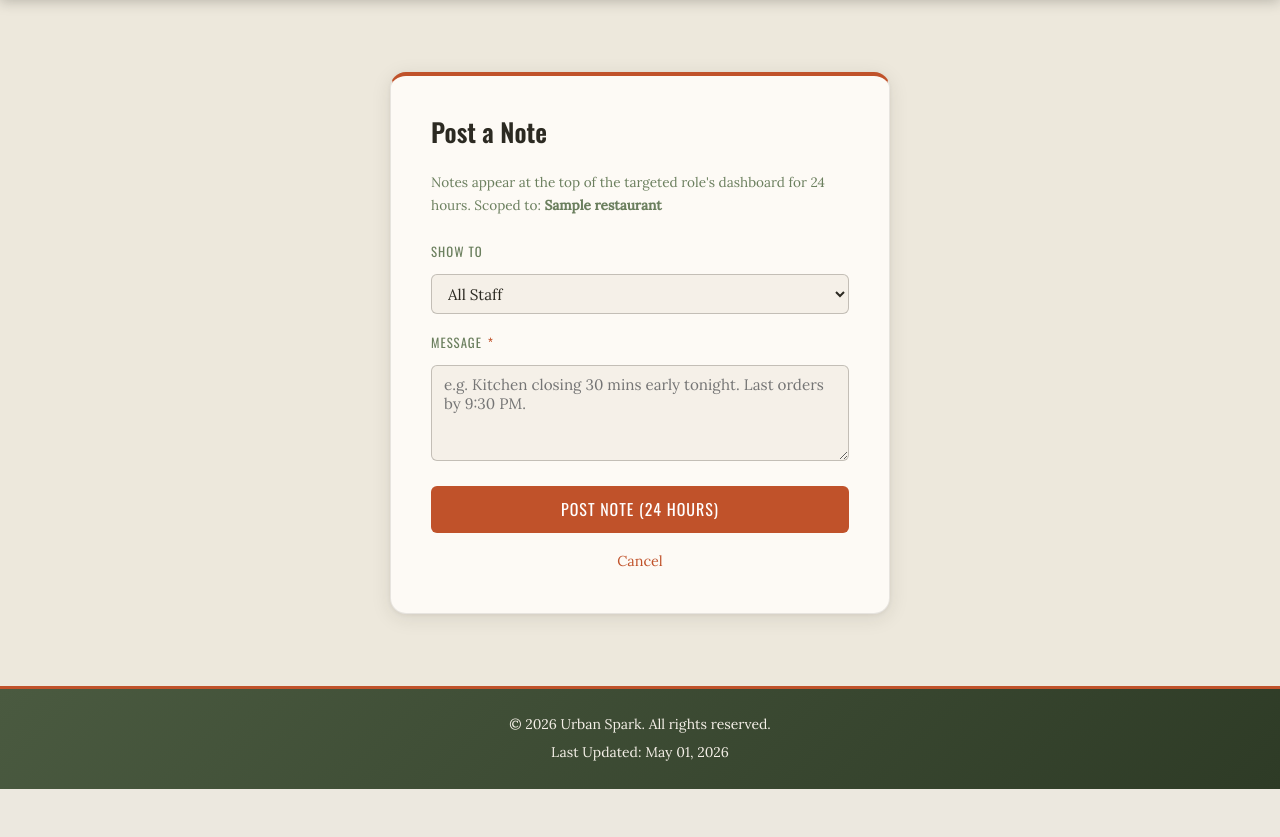
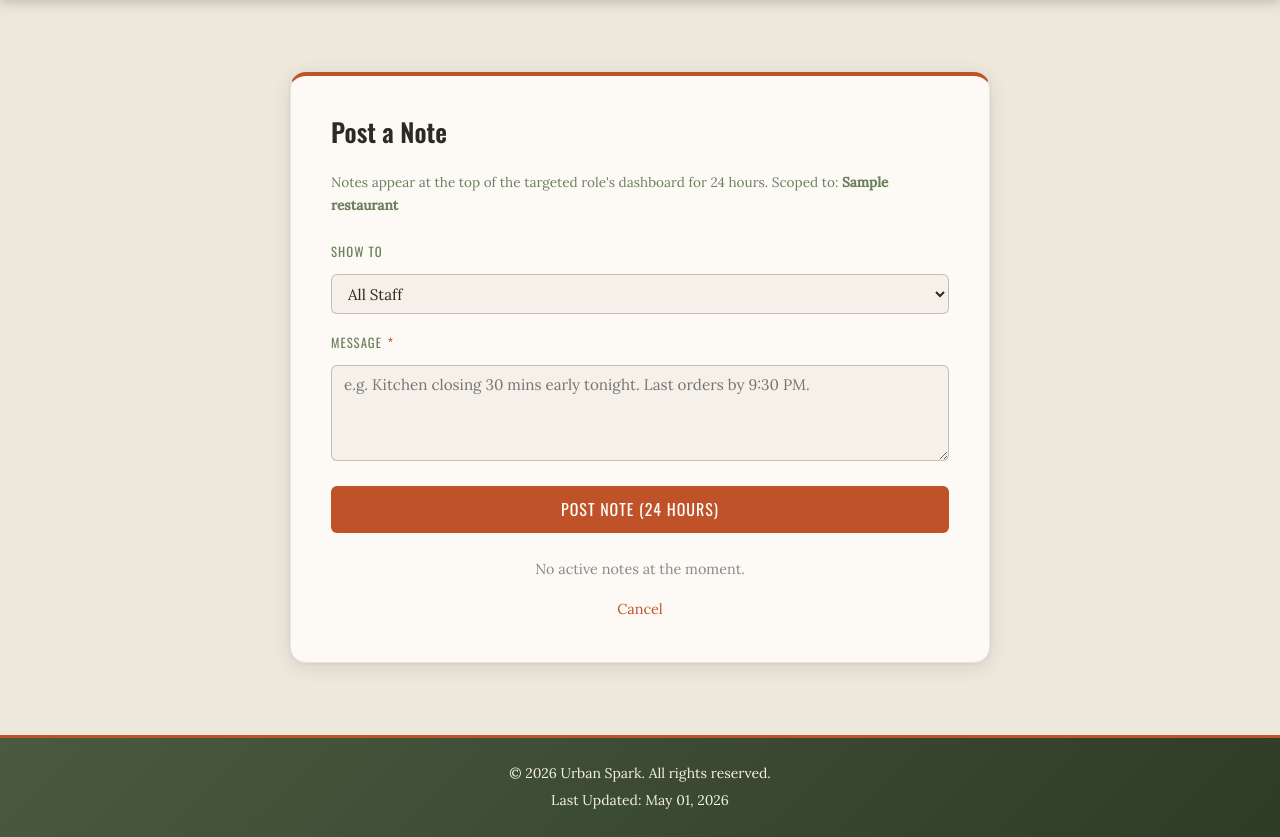
Before and after one commit to Web-Development-UAlberta/exsm-3943-3951-sp1-c-python-project-restaurant-scenario-python-project, a Django app: page /manager-notes/new/ in a window 1280 px wide. Shown: the part 107-944 px from the top of the page. Before the commit the page ends 896 px from the top, so only its background shows below. Run offline with Django 5.2, Linux system fonts and the light colour scheme; a user stored in the database is signed in; tables that the repository leaves empty hold one stand-in row (values such as "Sample post").

Commit message:
fix: remove edit/delete from note bar, widen manager note form, notes working correctly

```diff
--- a/Python_Project/restaurant/context_processors.py
+++ b/Python_Project/restaurant/context_processors.py
@@ -1,4 +1,5 @@
 from django.utils import timezone
+from django.db.models import Q
 from . import models
 
 
@@ -17,60 +18,47 @@ def manager_notes(request):
 
     now = timezone.now()
 
-    # find the restaurant associated with this user
-    # for servers, drivers, kitchen staff this is the restaurant they are linked to via their tables
-    # for managers it is the restaurant where they are the manager
-    # for owners it shows all active notes across all restaurants
-    try:
-        if request.user.role == models.User.Role.MANAGER:
-            restaurant = models.Restaurant.objects.filter(user=request.user).first()
-            if not restaurant:
-                return {'active_manager_notes': []}
-            notes = models.ManagerNote.objects.filter(
-                restaurant=restaurant,
-                expires_at__gt=now
-            ).filter(
-                models.Q(target_role=0) | models.Q(target_role=request.user.role)
-            ).order_by('-created_at')
+    # managers see notes for their own restaurant
+    if request.user.role == models.User.Role.MANAGER:
+        restaurant = models.Restaurant.objects.filter(user=request.user).first()
+        if not restaurant:
+            return {'active_manager_notes': []}
+        notes = models.ManagerNote.objects.filter(
+            restaurant=restaurant,
+            expires_at__gt=now
+        ).filter(
+            Q(target_role=0) | Q(target_role=request.user.role)
+        ).order_by('-created_at')
 
-        elif request.user.role == models.User.Role.OWNER:
-            notes = models.ManagerNote.objects.filter(
-                expires_at__gt=now
-            ).filter(
-                models.Q(target_role=0) | models.Q(target_role=request.user.role)
-            ).order_by('-created_at')
+    # owners see all notes across all restaurants
+    elif request.user.role == models.User.Role.OWNER:
+        notes = models.ManagerNote.objects.filter(
+            expires_at__gt=now
+        ).filter(
+            Q(target_role=0) | Q(target_role=request.user.role)
+        ).order_by('-created_at')
 
+    # all other staff roles: find restaurant via assigned table or fall back to first active restaurant
+    else:
+        assigned_table = models.Table.objects.filter(
+            assigned_server=request.user
+        ).select_related('restaurant').first()
+
+        if assigned_table:
+            restaurant = assigned_table.restaurant
         else:
-            # for all other staff roles, find their restaurant via assigned table
-            # if no table is assigned, fall back to the first active restaurant
-            assigned_table = models.Table.objects.filter(
-                assigned_server=request.user
-            ).select_related('restaurant').first()
+            # kitchen staff and drivers are not assigned to tables
+            # fall back to the first active restaurant so they still see notes
+            restaurant = models.Restaurant.objects.filter(is_active=True).first()
 
-            if assigned_table:
-                restaurant = assigned_table.restaurant
-            else:
-                # kitchen staff and drivers are not assigned to tables
-                # fall back to the first active restaurant so they still see notes
-                restaurant = models.Restaurant.objects.filter(is_active=True).first()
+        if not restaurant:
+            return {'active_manager_notes': []}
 
-            if not restaurant:
-                return {'active_manager_notes': []}
-
-            notes = models.ManagerNote.objects.filter(
-                restaurant=restaurant,
-                expires_at__gt=now
-            ).filter(
-                models.Q(target_role=0) | models.Q(target_role=request.user.role)
-            ).order_by('-created_at')
-            notes = models.ManagerNote.objects.filter(
-                restaurant=assigned_table.restaurant,
-                expires_at__gt=now
-            ).filter(
-                models.Q(target_role=0) | models.Q(target_role=request.user.role)
-            ).order_by('-created_at')
-
-    except Exception:
-        return {'active_manager_notes': []}
+        notes = models.ManagerNote.objects.filter(
+            restaurant=restaurant,
+            expires_at__gt=now
+        ).filter(
+            Q(target_role=0) | Q(target_role=request.user.role)
+        ).order_by('-created_at')
 
     return {'active_manager_notes': list(notes)}
--- a/Python_Project/restaurant/templates/base.html
+++ b/Python_Project/restaurant/templates/base.html
@@ -15,30 +15,30 @@
     </head>
     <body>
 
-        {# ====== HEADER & NAV ====== #}
+        {# ====== HEADER AND NAV ====== #}
         <header>
             <img src="{% static 'restaurant/Images/logo.png' %}" alt="Urban Spark Logo" width="120">
             <h1>Urban Spark</h1>
             <nav>
                 <ul>
-                    {# Customer-facing links: only show to guests and logged in customers #}
+                    {# customer facing links: only show to guests and logged in customers #}
                     {% if not user.is_authenticated or user.role == 5 %}
                         <li><a href="{% url 'index' %}">Home</a></li>
                         <li><a href="{% url 'menu_item_list' %}">Menu</a></li>
                         <li><a href="{% url 'reservation_create' %}">Book a Table</a></li>
                         <li><a href="{% url 'menu_item_list' %}">Place an Order</a></li>
                     {% endif %}
-                    {# Customer account links — only for logged in customers #}
+                    {# customer account links, only for logged in customers #}
                     {% if user.is_authenticated and user.role == 5 %}
                         <li><a href="{% url 'customer_dashboard' %}">My Account</a></li>
                         <li><a href="{% url 'order_list' %}">My Orders</a></li>
                         <li><a href="{% url 'reservation_list' %}">My Reservations</a></li>
                     {% endif %}
-                    {# Staff dashboard link — only for logged in staff #}
+                    {# staff dashboard link, only for logged in staff #}
                     {% if user.is_authenticated and user.role != 5 %}
                         <li><a href="{% url 'staff_index' %}">Dashboard</a></li>
                     {% endif %}
-                    {# Toggle between logout and login depending on auth state #}
+                    {# toggle between logout and login depending on auth state #}
                     {% if user.is_authenticated %}
                         <li class="logout-button"><a href="{% url 'user_logout' %}">Logout</a></li>
                     {% else %}
@@ -61,41 +61,36 @@
 
         {# ====== MANAGER NOTES BAR ====== #}
         {# shows active notes from managers targeted at the logged-in user's role #}
-        {# notes are scoped to the user's restaurant and expire after 24 hours #}
+        {# notes are injected by the manager_notes context processor in context_processors.py #}
+        {# notes are scoped to the user's restaurant and auto-expire after 24 hours #}
+        {# customers never see manager notes since they are internal staff communications #}
         {% if user.is_authenticated and user.role != 5 %}
-            {# fetch active notes targeted at this user's role or broadcast to all staff #}
             {% for note in active_manager_notes %}
             <div class="manager-note-bar">
                 <p>📌 <strong>Note from Management:</strong> {{ note.message }}</p>
-                {% if user.role == 1 or user.role == 6 %}
-                <div class="note-actions">
-                    <a href="{% url 'manager_note_edit' note.id %}" class="btn btn-sm btn-secondary" style="font-size:0.75rem;">Edit</a>
-                    <a href="{% url 'manager_note_delete' note.id %}" class="btn btn-sm btn-danger" style="font-size:0.75rem;">Delete</a>
-                </div>
-                {% endif %}
             </div>
             {% endfor %}
         {% endif %}
 
         {# ====== MAIN CONTENT BLOCK ====== #}
-        {# Each template fills this block with its own content #}
+        {# each template fills this block with its own content #}
         <main>
             {% block content %}
             {% endblock %}
         </main>
 
         {# ====== FOOTER ====== #}
-        {# Footer is sticky, will stays at the bottom even on short pages via flexbox on body in CSS #}
+        {# footer is sticky, stays at the bottom even on short pages via flexbox on body in CSS #}
         <footer>
             <p>&copy; 2026 Urban Spark. All rights reserved.</p>
-            {# Last updated date is only visible to authenticated staff — not relevant to customers #}
+            {# last updated date is only visible to authenticated staff, not relevant to customers #}
             {% if user.is_authenticated and user.role != 5 %}
                 <p>Last Updated: <time datetime="2026-05-01">May 01, 2026</time></p>
             {% endif %}
         </footer>
 
         {# ====== SCROLL POSITION SCRIPT ====== #}
-        {# Saves scroll position before cart actions so the page returns to the same spot after redirect #}
+        {# saves scroll position before cart actions so the page returns to the same spot after redirect #}
         <script>
             // if a scroll position was saved from a previous cart action, restore it and clear it
             if (sessionStorage.getItem('scroll')) {
@@ -111,7 +106,7 @@
         </script>
 
         {# ====== CATEGORY HIGHLIGHT SCRIPT ====== #}
-        {# Highlights the active category in the sidebar as the user scrolls through the menu #}
+        {# highlights the active category in the sidebar as the user scrolls through the menu #}
         <script>
             // when the user scrolls, check which category section is on screen and highlight it in the sidebar
             window.addEventListener('scroll', function() {
@@ -135,8 +130,8 @@
         </script>
 
         {# ====== CATEGORY CLICK HIGHLIGHT SCRIPT ====== #}
-        {# Handles the case where the page does not need to scroll to reach a category #}
-        {# Without this, clicking Sides or Desserts on a short page would never trigger the scroll event #}
+        {# handles the case where the page does not need to scroll to reach a category #}
+        {# without this, clicking Sides or Desserts on a short page would never trigger the scroll event #}
         <script>
             // when a category link is clicked, immediately mark it as active without waiting for a scroll event
             document.querySelectorAll('.menu-categories ul li a').forEach(function(link) {
--- a/Python_Project/restaurant/templates/restaurant/manager_note_form.html
+++ b/Python_Project/restaurant/templates/restaurant/manager_note_form.html
@@ -7,7 +7,7 @@
 {# ====== MANAGER NOTE FORM ====== #}
 {# manager creates or edits a broadcast note targeted at a specific staff role #}
 {# note stays visible for 24 hours then auto-expires, manager can delete early #}
-<div class="auth-box">
+<div class="auth-box" style="max-width:700px;">
     <h2>{% if note %}Edit Note{% else %}Post a Note{% endif %}</h2>
     <p style="color:var(--sage-green); font-size:0.85rem; margin-bottom:1.5rem;">
         Notes appear at the top of the targeted role's dashboard for 24 hours.
@@ -53,6 +53,37 @@
         </button>
     </form>
 
+    {# ====== ACTIVE NOTES LIST ====== #}
+    {# shows all active notes so manager can edit or delete without leaving this page #}
+    {% if active_notes %}
+    <div style="margin-top:2rem; border-top:2px solid var(--border-mid); padding-top:1.5rem;">
+        <h3 style="font-size:0.85rem; text-transform:uppercase; letter-spacing:1px; color:var(--sage-green); margin-bottom:1rem;">
+            Active Notes
+        </h3>
+        {% for active_note in active_notes %}
+        <div class="manager-note-bar" style="margin-bottom:0.75rem;">
+            <div style="flex:1;">
+                <p style="margin-bottom:0.25rem;">📌 {{ active_note.message }}</p>
+                <p style="font-size:0.75rem; color:#888; margin-bottom:0;">
+                    Target: {{ active_note.get_target_role_display }}
+                    &nbsp;|&nbsp;
+                    Expires: {{ active_note.expires_at|date:"M d, Y g:i A" }}
+                    {% if active_note.restaurant %}
+                        &nbsp;|&nbsp; {{ active_note.restaurant.name }}
+                    {% endif %}
+                </p>
+            </div>
+            <div class="note-actions">
+                <a href="{% url 'manager_note_edit' active_note.id %}" class="btn btn-sm btn-secondary" style="font-size:0.75rem;">Edit</a>
+                <a href="{% url 'manager_note_delete' active_note.id %}" class="btn btn-sm btn-danger" style="font-size:0.75rem;">Delete</a>
+            </div>
+        </div>
+        {% endfor %}
+    </div>
+    {% else %}
+    <p style="margin-top:1.5rem; font-size:0.9rem; color:#888; text-align:center;">No active notes at the moment.</p>
+    {% endif %}
+
     <a href="{% url 'manager_view' %}" style="display:block; text-align:center; margin-top:1rem; font-size:0.9rem;">
         Cancel
     </a>
--- a/Python_Project/restaurant/templates/restaurant/manager_view.html
+++ b/Python_Project/restaurant/templates/restaurant/manager_view.html
@@ -3,6 +3,11 @@
 {% block title %}Manager Dashboard | Urban Spark{% endblock %}
 
 {% block content %}
+
+<p>DEBUG notes: {{ active_manager_notes|length }}</p>
+{% for note in active_manager_notes %}
+    <p>{{ note.message }} | expires: {{ note.expires_at }} | now: {% now "Y-m-d H:i" %}</p>
+{% endfor %}
 
 {# ====== MANAGER DASHBOARD ====== #}
 {# central hub for managers to access all management features #}
--- a/Python_Project/restaurant/views.py
+++ b/Python_Project/restaurant/views.py
@@ -3066,10 +3066,23 @@ def manager_note_create(request):
             return redirect('manager_view')
 
     restaurants = models.Restaurant.objects.all() if request.user.role == models.User.Role.OWNER else None
+
+    # show all active notes so manager can edit or delete from the same page
+    if request.user.role == models.User.Role.OWNER:
+        active_notes = models.ManagerNote.objects.filter(
+            expires_at__gt=timezone.now()
+        ).order_by('-created_at')
+    else:
+        active_notes = models.ManagerNote.objects.filter(
+            restaurant=restaurant,
+            expires_at__gt=timezone.now()
+        ).order_by('-created_at')
+
     return render(request, 'restaurant/manager_note_form.html', {
         'target_choices': models.ManagerNote.TARGET_CHOICES,
         'restaurant': restaurant,
         'restaurants': restaurants,
+        'active_notes': active_notes,
     })
 
 
```
